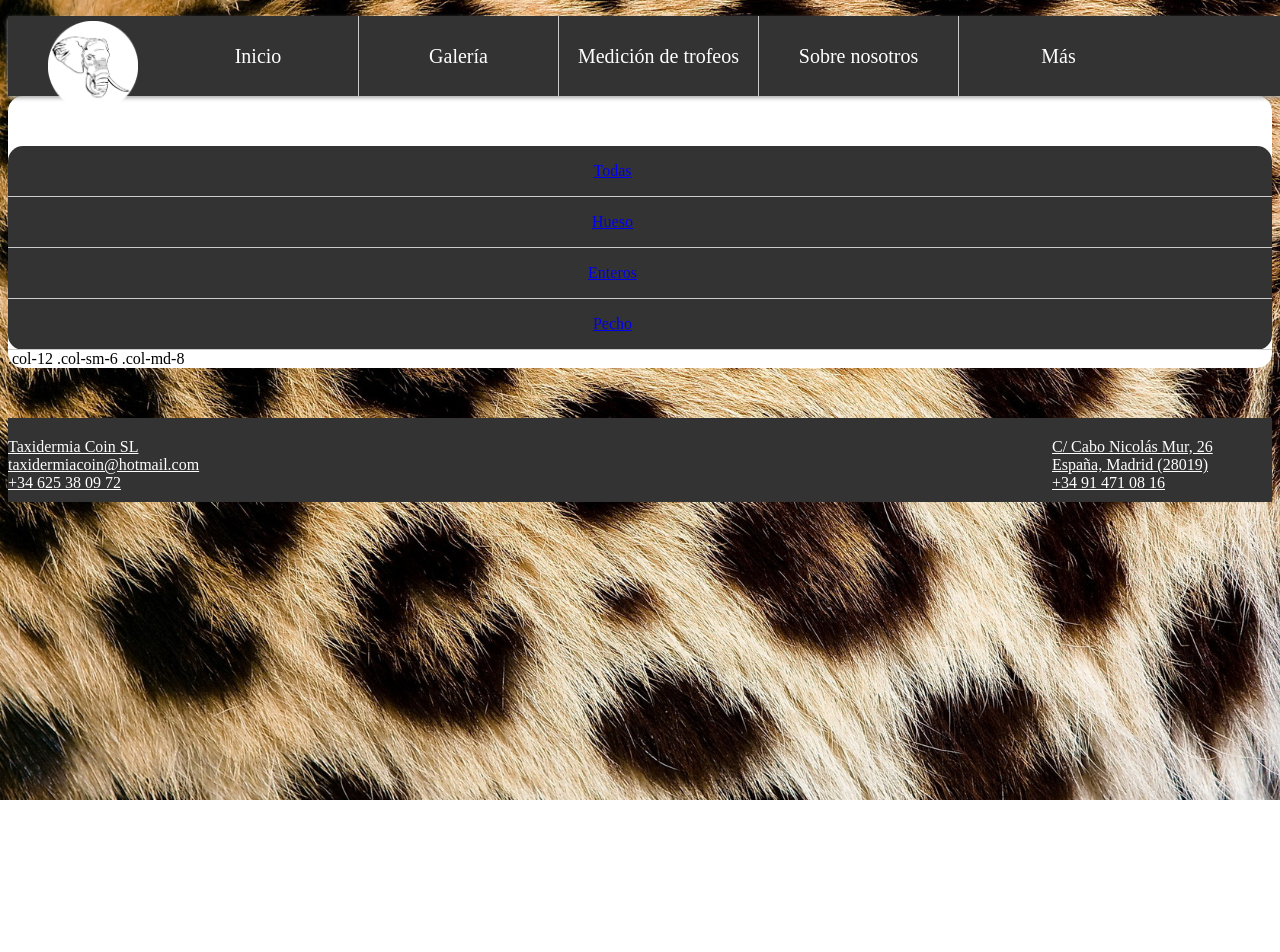
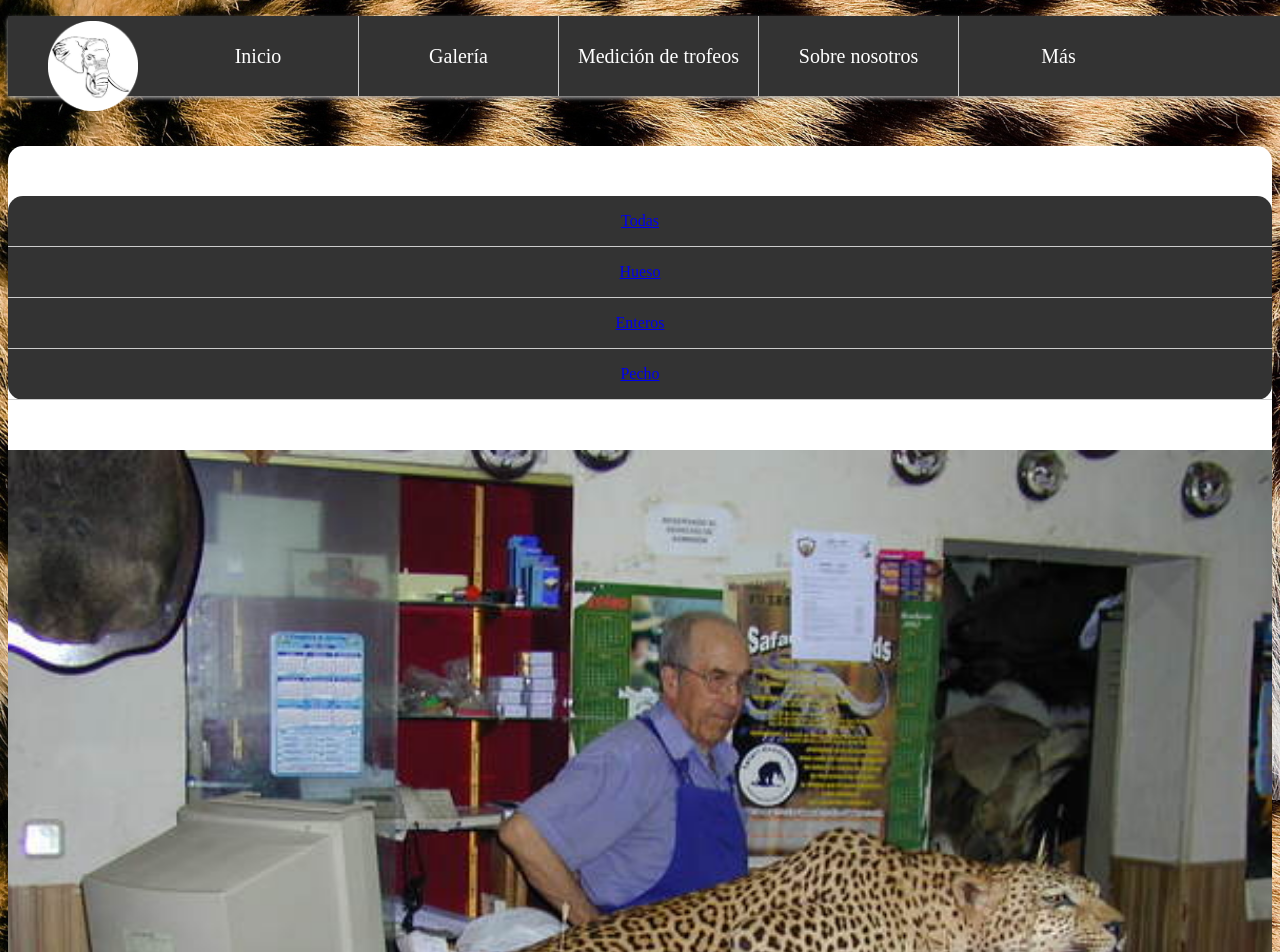
Before and after one commit to dontinsertcoin/taxco-app, an Angular app in the folder taxco-app/: page / in a window 1280 px wide. Shown: the top 952 px of the page. Before the commit the page ends 800 px from the top, so only its background shows below. Built offline with nearby package versions, Linux system fonts and the light colour scheme; what angular-bootstrap-md would draw is missing.

Commit message:
Taxco - Image component + first gallery approach

```diff
--- a/taxco-app/src/app/app.module.ts
+++ b/taxco-app/src/app/app.module.ts
@@ -13,6 +13,7 @@ import { GalleryComponent } from './gallery/gallery.component';
 import { ShopComponent } from './shop/shop.component';
 import { ShopItemComponent } from './shop/shop-item/shop-item.component';
 import { ContactComponent } from './contact/contact.component';
+import { Image } from './gallery/image/image.component';
 
 @NgModule({
   declarations: [
@@ -23,7 +24,8 @@ import { ContactComponent } from './contact/contact.component';
     GalleryComponent,
     ShopComponent,
     ShopItemComponent,
-    ContactComponent
+    ContactComponent,
+    Image
   ],
   imports: [
     BrowserModule,
--- a/taxco-app/src/app/gallery/gallery.component.html
+++ b/taxco-app/src/app/gallery/gallery.component.html
@@ -1,4 +1,4 @@
-<div class="container-fluid gallery container">
+<div class="container-fluid gallery container" style="margin-top: 50px;">
   <div class="row">
       <div class="col-6 col-md-2">
           <div class="left-menu">
@@ -19,7 +19,38 @@
           </div>
       </div>
       <div class="col-12 col-sm-6 col-md-10">
-          .col-12 .col-sm-6 .col-md-8
+        <div class="row" style="margin-top: 50px;">
+          <div class="col-sm-3" style="display:inline-block;  width: 100%; padding: 0; margin-left: auto; margin-right: auto;">
+            <img src="/assets/resources/images/presentation.jpg" style="width:inherit">
+          </div>
+          <div class="col-sm-3" style="display:inline-block;  width: 100%; padding: 0; margin-left: auto; margin-right: auto;">
+              <img src="/assets/resources/images/presentation.jpg" style="width:inherit">
+          </div>
+          <div class="col-sm-3" style=" display:inline-block; width: 100%; padding: 0; margin-left: auto; margin-right: auto;">
+              <img src="/assets/resources/images/presentation.jpg" style="width:inherit">
+          </div>
+        </div>
+        <div class="row">
+          <div class="col-sm-3" style="display:inline-block;  width: 100%; padding: 0; margin-left: auto; margin-right: auto;">
+            <img src="/assets/resources/images/presentation.jpg" style="width:inherit">
+          </div>
+          <div class="col-sm-3" style="display:inline-block;  width: 100%; padding: 0; margin-left: auto; margin-right: auto;">
+              <img src="/assets/resources/images/presentation.jpg" style="width:inherit">
+          </div>
+          <div class="col-sm-3" style=" display:inline-block; width: 100%; padding: 0; margin-left: auto; margin-right: auto;">
+              <img src="/assets/resources/images/presentation.jpg" style="width:inherit">
+          </div>
+        </div>
+        <div class="row">
+          <div class="col-sm-3" style="display:inline-block;  width: 100%; padding: 0; margin-left: auto; margin-right: auto;">
+            <img src="/assets/resources/images/presentation.jpg" style="width:inherit">
+          </div>
+          <div class="col-sm-3" style="display:inline-block;  width: 100%; padding: 0; margin-left: auto; margin-right: auto;">
+              <img src="/assets/resources/images/presentation.jpg" style="width:inherit">
+          </div>
+          <div class="col-sm-3" style=" display:inline-block; width: 100%; padding: 0; margin-left: auto; margin-right: auto;">
+          </div>
+        </div>
       </div>
   </div>
 </div>
--- a/taxco-app/src/app/gallery/gallery.component.scss
+++ b/taxco-app/src/app/gallery/gallery.component.scss
@@ -26,6 +26,7 @@ ul > li{
     height: 50px;
     border-bottom: solid #CCC 1px;
     text-align: center;
+    padding: inherit;
 }
 
 ul > li:hover{
@@ -34,5 +35,5 @@ ul > li:hover{
 
 ul > li > a{
     line-height: 50px;
-    padding: 15px 85px 15px 30px;
+    padding: inherit;
 }
--- a/taxco-app/src/app/gallery/gallery.component.ts
+++ b/taxco-app/src/app/gallery/gallery.component.ts
@@ -1,4 +1,6 @@
 import { Component, OnInit } from '@angular/core';
+
+import { Image } from '../gallery/image/image.component';
 
 @Component({
   selector: 'app-gallery',
@@ -7,6 +9,10 @@ import { Component, OnInit } from '@angular/core';
 })
 export class GalleryComponent implements OnInit {
 
+  images: Image[]=[
+    new Image('/assets/resourse/images/presentation.jpg', 'Prueba', 'Prueba')
+  ];
+
   constructor() { }
 
   ngOnInit() {
--- /dev/null
+++ b/taxco-app/src/app/gallery/image/image.component.html
@@ -0,0 +1,3 @@
+<p>
+  image works!
+</p>
--- /dev/null
+++ b/taxco-app/src/app/gallery/image/image.component.ts
@@ -0,0 +1,23 @@
+import { Component, OnInit } from '@angular/core';
+
+@Component({
+  selector: 'app-image',
+  templateUrl: './image.component.html',
+  styleUrls: ['./image.component.scss']
+})
+export class Image implements OnInit {
+
+  private imagePath: string;
+  private title: string;
+  private tipo: string;
+
+  constructor(imageUrl: string, name: string, tipo: string) {
+    this.imagePath= imageUrl;
+    this.title= name;
+    this.tipo= tipo;
+   }
+
+  ngOnInit() {
+  }
+
+}
```
Also changed, not shown: taxco-app/src/app/gallery/image/image.component.scss (added), 1 other file (tests, documents, lock files or other folders).
